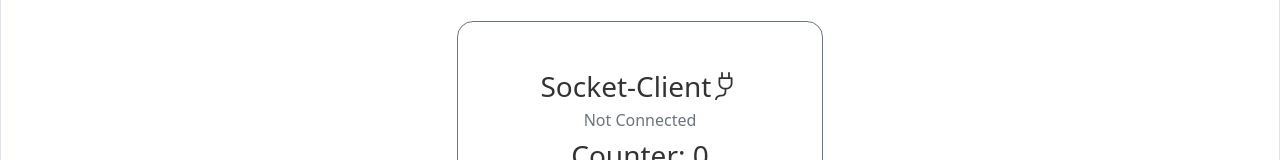
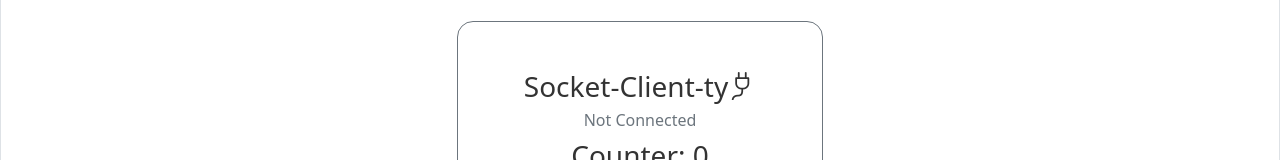
Before and after one commit to tnoonan98/socket-client-v2, a website built with Vite: page src/index.html in a window 1280 px wide. Shown: the part 189-349 px from the top of the page. Built offline with nearby package versions, Linux system fonts and the light colour scheme; no server answers.

Commit message:
Update index.html

```diff
--- a/src/index.html
+++ b/src/index.html
@@ -14,7 +14,7 @@
 <div class="card d-flex flex-column min-vh-100 justify-content-center align-items-center text-center border">
   <span class="border border-secondary rounded-4 p-5">
     <div class="card-body">
-      <h3 class="card-header">Socket-Client<i class="bi bi-plug"></i> </h3>
+      <h3 class="card-header">Socket-Client-ty<i class="bi bi-plug"></i> </h3>
       <h6 id="connectAuth" class="card-subtitle mb-2 text-muted">Not Connected</h6>
     </div>
     <div class="card-body">
```
